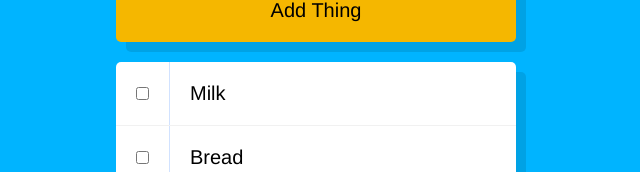
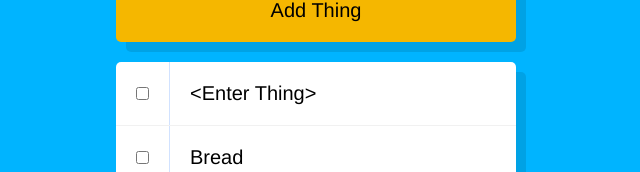
Before and after one commit to izanger/thing-list, a React (Create React App) app: page / in a window 1280 px wide. Shown: the part 217-389 px from the top of the page, without its empty margins (324-964 px from the left). Built offline with nearby package versions, Linux system fonts and the light colour scheme; a web font is replaced by a local one.

Commit message:
Add "Add Thing" functionality

```diff
--- a/src/App.js
+++ b/src/App.js
@@ -5,25 +5,35 @@ import ThingList from './ThingList'
 import Buttons from './Buttons'
 
 class App extends Component {
-  state = {
-    things: {
-      'thing-1': {id: 'thing-1', name: 'Milk' },
-      'thing-2': {id: 'thing-2', name: 'Bread'},
-      'thing-3': {id: 'thing-3', name: 'Bibb lettuce'},
-      //access a given thing by using this.state.things['thing-1']
+  constructor(){
+    super()
+    this.state = {
+      things: {
+        0: {id: 0, name: '' },
+        1: {id: 1, name: 'Bread'},
+        2: {id: 2, name: 'Bibb lettuce'},
+        //access a given thing by using this.state.things['thing-1']
+      },
+      counter: 3,
     }
+    this.addThing = this.addThing.bind(this)
   }
 
-  addThing() {
-    //bind this, use it in Thing.js - see line 24
+  addThing(ev) {
+    //bind this, use it in Thing.js
+    const state = {...this.state}
+    let c = this.state.counter
+    state.things[c] = {id: c, name: ''}
+    state.counter++
+    this.setState(state)
   }
 
   render() {
     return (
       <div className="App">
         <Header />
-        <Buttons />
-        <ThingList things={this.state.things} addThing={this.addThing}/>
+        <Buttons addThing={this.addThing}/>
+        <ThingList things={this.state.things} />
       </div>
     );
   }
--- a/src/Buttons.js
+++ b/src/Buttons.js
@@ -5,7 +5,7 @@ const Buttons = (props) => {
     return (
         <div>
             <button className="logout">Sign Out</button>
-            <button className="add-thing">Add Thing</button>
+            <button className="add-thing" onClick={props.addThing}>Add Thing</button>
         </div>
     )
 }
--- a/src/Thing.js
+++ b/src/Thing.js
@@ -6,7 +6,7 @@ const Thing = ({ thing }) => {
             <input type="checkbox" value="on"/>
           <div className="details">
             <div className="name">
-               {thing.name}
+                {getName(thing.name)}
             </div>
             <span className="actions">
               <button className="remove">
@@ -17,4 +17,12 @@ const Thing = ({ thing }) => {
         </li>
     )
 }
+
+function getName(name) {
+    if(name.length > 0){
+        return name
+    }else{
+        return "<Enter Thing>"
+    }
+}
 export default Thing
```
